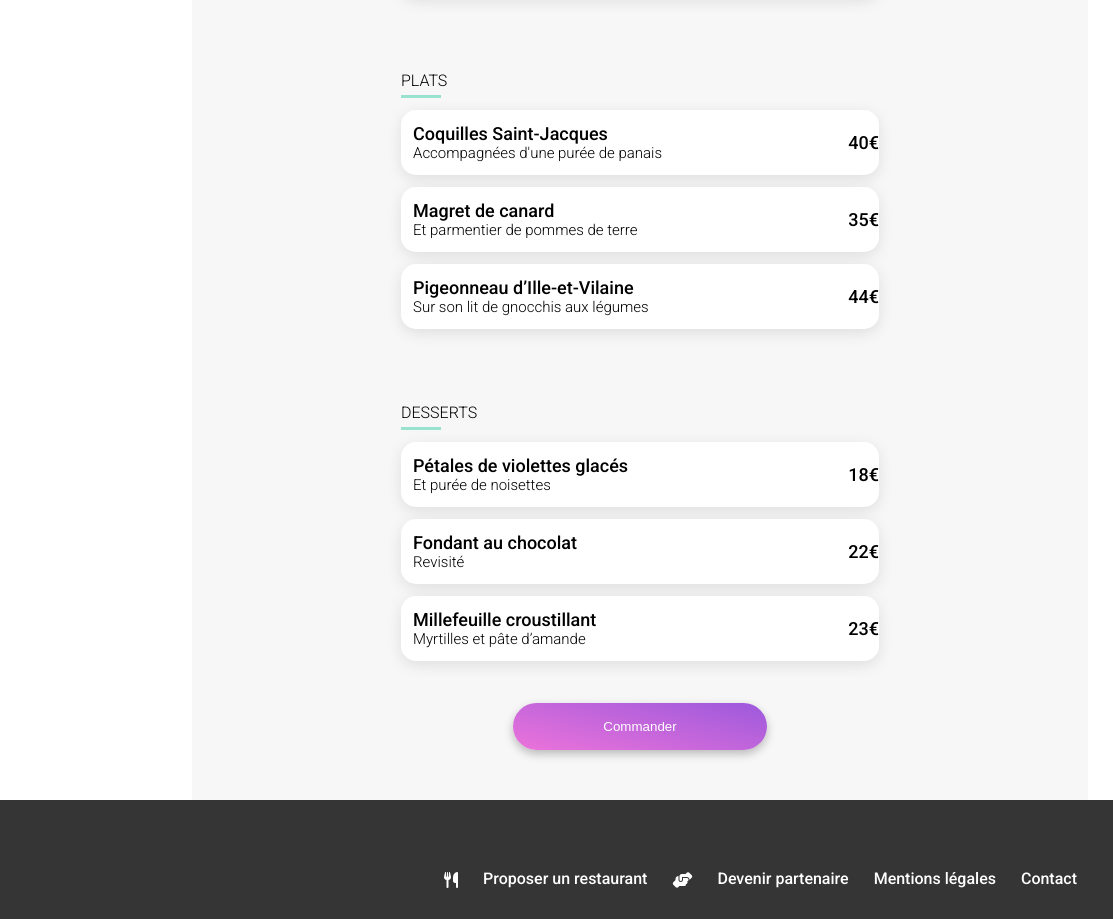
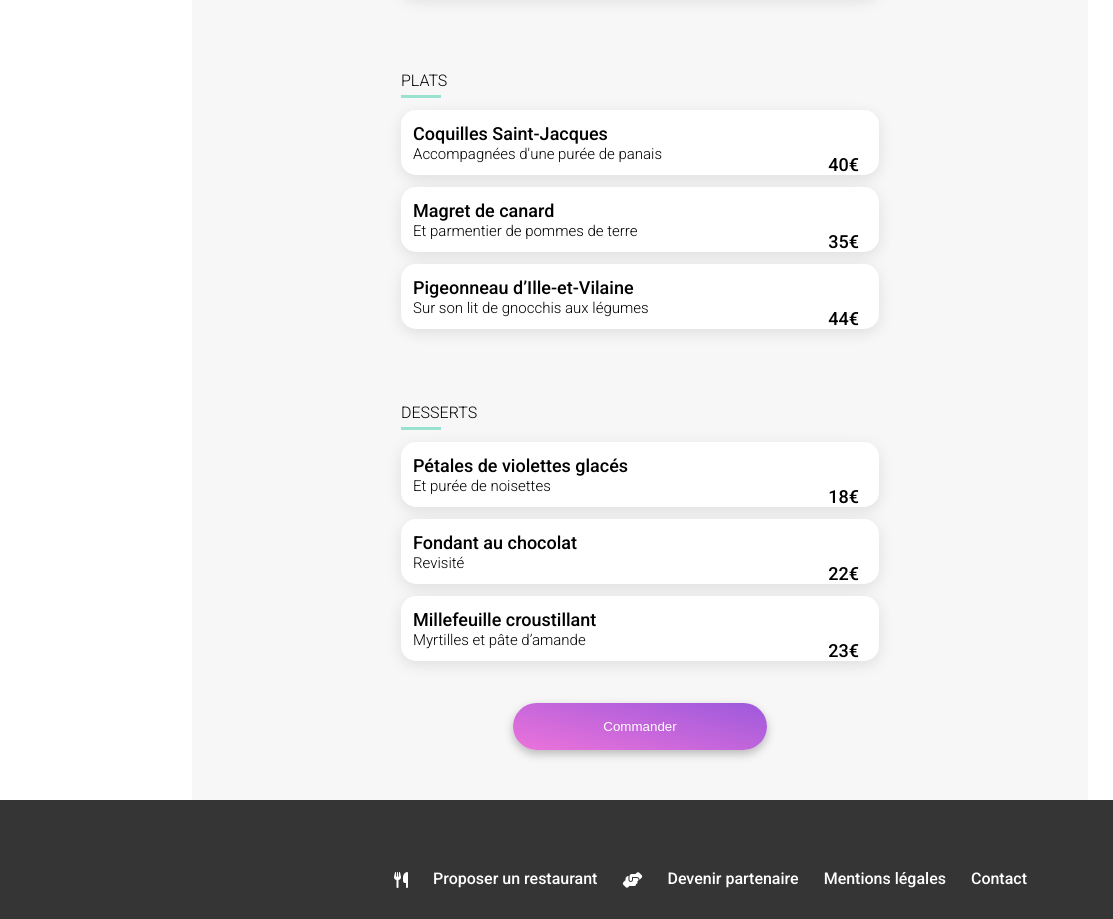
Before and after one commit to bloobeee/Projet4, a website: page a la francais.html in a window 1280 px wide. Shown: the part 897-1816 px from the top of the page, 0-1113 px from the left. Drawn offline with nearby package versions, Linux system fonts and the light colour scheme; files that its build step writes are made by us from their sources.

Commit message:
Add files via upload

```diff
--- a/css/scssaccueil.scss
+++ b/css/scssaccueil.scss
@@ -76,6 +76,7 @@ header {
         padding: 13px 35px;
         color: #FFFF;
         border: none;
+        cursor: pointer;
 
         &:hover {
             background: linear-gradient(355deg, #9356DC -5.2%, #FF79DA 110.74%);
@@ -521,7 +522,7 @@ header {
 
         flex-direction: row-reverse;
         padding: 64px 26px 31px;
-        gap: 40px;
+        gap: 90px;
 
         .imageFooter {
             padding: 0px;
@@ -529,7 +530,7 @@ header {
 
         .directionFooterDesktop {
             display: flex;
-            gap: 25px;
+            gap: 30px;
             align-items: flex-end;
 
 
@@ -539,7 +540,6 @@ header {
 
             .directionFooter {
                 display: flex;
-                gap: 25px;
                 align-items: flex-end;
                 padding-bottom: 0px;
 
--- a/css/scssrestaurant.scss
+++ b/css/scssrestaurant.scss
@@ -16,6 +16,7 @@ p {
     font-size: 16px;
     line-height: 19px;
     margin: 0px;
+
 }
 
 h1 {
@@ -38,6 +39,11 @@ h3 {
     font-weight: 500;
     font-size: 18px;
     line-height: 21px;
+    margin-right: 20px;
+
+    white-space: nowrap;
+    overflow: hidden;
+    text-overflow: ellipsis;
 }
 
 /************header version mobile ****************/
@@ -84,6 +90,7 @@ header {
     display: flex;
     flex-direction: column;
     position: relative;
+    top: -50px;
 
     .titreRestaurant {
         display: flex;
@@ -139,16 +146,25 @@ header {
         align-items: center;
         margin-top: 12px;
         height: 65px;
+        overflow: hidden;
+        cursor: pointer;
+
 
         .texteWitdh {
             width: 100%;
             padding: 12px 0px 12px 12px;
+            white-space: nowrap;
+            overflow: hidden;
+            text-overflow: ellipsis;
+
 
             .descriptionTexteRepas {
                 font-weight: 300;
                 font-size: 15px;
                 line-height: 18px;
                 text-align: start;
+                display: inline-block;
+
             }
         }
 
@@ -157,8 +173,9 @@ header {
             font-size: 15px;
             line-height: 18px;
             display: flex;
-            align-items: center;
+            align-items: end;
             height: 100%;
+
 
             .contenantCheck {
                 height: 100%;
@@ -168,6 +185,7 @@ header {
                 border-radius: 0px 15px 15px 0px;
                 width: 0px;
                 justify-content: center;
+                transition: width 1s ease;
             }
         }
 
@@ -182,15 +200,12 @@ header {
             .check {
                 display: block;
             }
+
+            .texteWitdh {
+                width: calc(100% - 60px);
+            }
         }
 
-        &:not(:hover) {
-            .contenantCheck {
-                animation: return 1s ease;
-                transform-origin: left;
-                transition-property: all;
-            }
-        }
 
         .check {
             color: white;
@@ -199,6 +214,9 @@ header {
         }
     }
 }
+
+
+
 
 
 
@@ -243,6 +261,7 @@ header {
         padding: 16px 90px;
         color: #FFFF;
         border: none;
+        cursor: pointer;
 
         &:hover {
             background: linear-gradient(355deg, #9356DC -5.2%, #FF79DA 110.74%);
@@ -343,6 +362,7 @@ header {
     .sectionCarte {
         margin: 200px 15% 0 15%;
         padding: 10px 15% 50px 15%;
+        top: 0;
 
         .titreRestaurant {
             justify-content: center;
@@ -356,10 +376,11 @@ header {
 
         flex-direction: row-reverse;
         padding: 64px 26px 31px;
-            gap: 40px;
+        gap: 90px;
 
         .imageFooter {
             padding: 0px;
+
         }
 
         .directionFooterDesktop {
```
Also changed, not shown: css/cssrestaurant.css (line endings or trailing spaces), css/style.css. Lines whose indentation alone changed are shown as unchanged.
